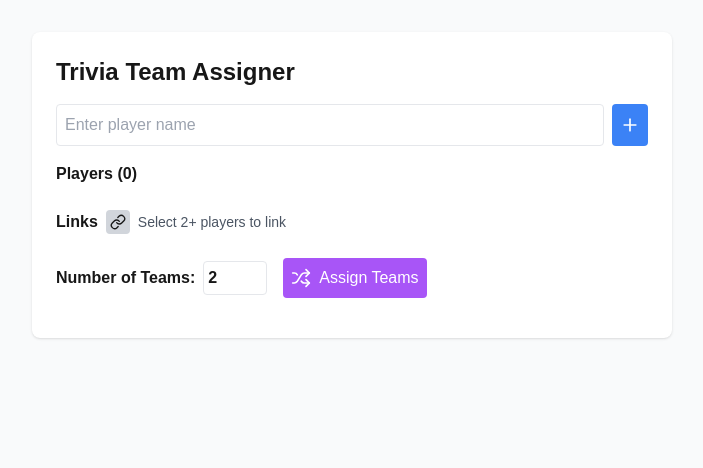
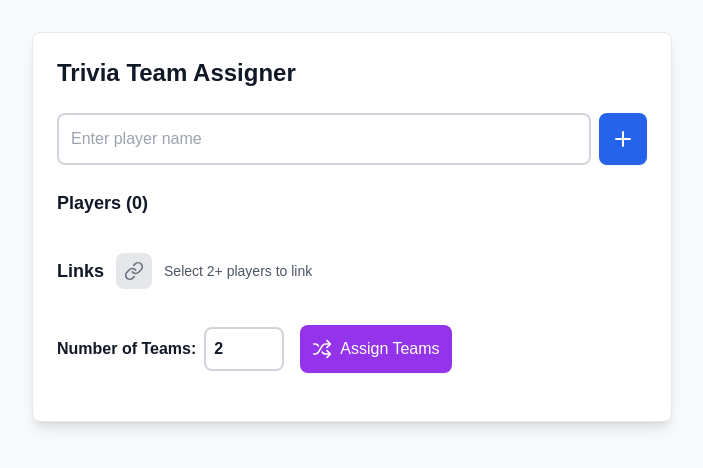
Before and after one commit to ZeroProtagonist/trivia-team-assigner, a Next.js app: page / in a window 1280 px wide. Shown: the top 468 px of the page, without its empty margins (288-991 px from the left). Built offline with nearby package versions, Linux system fonts and the light colour scheme.

Commit message:
Improve UI contrast and accessibility

```diff
--- a/app/page.tsx
+++ b/app/page.tsx
@@ -2,7 +2,7 @@ import TeamAssigner from "@/components/TeamAssigner"
 
 export default function Home() {
   return (
-    <main className="min-h-screen bg-gray-50 p-4">
+    <main className="min-h-screen bg-slate-50 p-4">
       <TeamAssigner />
     </main>
   )
--- a/components/TeamAssigner.tsx
+++ b/components/TeamAssigner.tsx
@@ -61,31 +61,25 @@ const TeamAssigner = () => {
   const assignTeams = () => {
     if (players.length === 0) return;
 
-    // Calculate ideal team sizes
     const totalPlayers = players.length;
     const baseTeamSize = Math.floor(totalPlayers / numTeams);
     const extraPlayers = totalPlayers % numTeams;
 
-    // Initialize teams with names and empty member arrays
     const newTeams: Team[] = Array.from({ length: numTeams }, (_, index) => ({
       name: generateTeamName(),
       members: [] as string[],
       targetSize: index < extraPlayers ? baseTeamSize + 1 : baseTeamSize
     }));
 
-    // Create groups starting with linked players and unlinked players
     const linkedPlayers = new Set(links.flat());
     const unlinkedPlayers = players.filter(player => !linkedPlayers.has(player));
     const unlinkedGroups = unlinkedPlayers.map(player => [player]);
 
-    // Combine and shuffle all groups
     const shuffledGroups = [...links, ...unlinkedGroups]
       .sort(() => Math.random() - 0.5)
       .sort((a, b) => b.length - a.length);
 
-    // Assign groups to teams
     shuffledGroups.forEach(group => {
-      // Find the team that's furthest from its target size and can accommodate this group
       const bestTeam = newTeams
         .filter(team => team.members.length + group.length <= team.targetSize)
         .sort((a, b) => {
@@ -108,37 +102,41 @@ const TeamAssigner = () => {
 
   return (
     <div className="max-w-2xl mx-auto p-4 space-y-6">
-      <div className="bg-white shadow rounded-lg p-6">
-        <h2 className="text-2xl font-bold mb-4">Trivia Team Assigner</h2>
+      <div className="bg-white shadow-lg rounded-lg p-6 border border-gray-200">
+        <h1 className="text-2xl font-bold mb-6 text-gray-900">Trivia Team Assigner</h1>
 
-        <form onSubmit={addPlayer} className="flex gap-2 mb-4">
+        <form onSubmit={addPlayer} className="flex gap-2 mb-6">
           <input
             type="text"
             value={newPlayer}
             onChange={(e: React.ChangeEvent<HTMLInputElement>) => setNewPlayer(e.target.value)}
             placeholder="Enter player name"
-            className="flex-1 p-2 border rounded"
+            className="flex-1 p-3 border-2 border-gray-300 rounded-lg focus:border-blue-500 focus:ring-2 focus:ring-blue-200 text-gray-900"
+            aria-label="Player name input"
           />
           <button
             type="submit"
-            className="p-2 bg-blue-500 text-white rounded hover:bg-blue-600 flex items-center"
+            className="p-3 bg-blue-600 text-white rounded-lg hover:bg-blue-700 focus:ring-2 focus:ring-blue-300 flex items-center shadow-sm"
+            aria-label="Add player"
           >
-            <Plus className="w-5 h-5" />
+            <Plus className="w-6 h-6" />
           </button>
         </form>
 
-        <div className="mb-4">
-          <h3 className="font-semibold mb-2">Players ({players.length})</h3>
+        <div className="mb-6">
+          <h2 className="text-lg font-semibold mb-3 text-gray-900">Players ({players.length})</h2>
           <div className="flex flex-wrap gap-2">
             {players.map((player, index) => (
               <div
                 key={index}
-                className={`p-2 rounded flex items-center gap-2 cursor-pointer ${
+                className={`p-3 rounded-lg flex items-center gap-2 cursor-pointer border-2 shadow-sm ${
                   selectedPlayers.includes(player)
-                    ? 'bg-blue-100 border-blue-500'
-                    : 'bg-gray-100'
+                    ? 'bg-blue-100 border-blue-500 text-blue-900'
+                    : 'bg-gray-100 border-gray-300 text-gray-900 hover:border-gray-400'
                 }`}
                 onClick={() => togglePlayerSelection(player)}
+                role="button"
+                aria-pressed={selectedPlayers.includes(player)}
               >
                 {player}
                 <button
@@ -146,7 +144,8 @@ const TeamAssigner = () => {
                     e.stopPropagation();
                     removePlayer(index);
                   }}
-                  className="hover:text-red-500"
+                  className="hover:text-red-600 focus:text-red-600 p-1"
+                  aria-label={`Remove ${player}`}
                 >
                   <X className="w-4 h-4" />
                 </button>
@@ -155,21 +154,22 @@ const TeamAssigner = () => {
           </div>
         </div>
 
-        <div className="mb-4">
-          <div className="flex items-center gap-2 mb-2">
-            <h3 className="font-semibold">Links</h3>
+        <div className="mb-6">
+          <div className="flex items-center gap-3 mb-3">
+            <h2 className="text-lg font-semibold text-gray-900">Links</h2>
             <button
               onClick={createLink}
               disabled={selectedPlayers.length < 2}
-              className={`p-1 rounded ${
+              className={`p-2 rounded-lg focus:ring-2 ${
                 selectedPlayers.length >= 2
-                  ? 'bg-green-500 text-white hover:bg-green-600'
-                  : 'bg-gray-300'
+                  ? 'bg-green-600 text-white hover:bg-green-700 focus:ring-green-300'
+                  : 'bg-gray-200 text-gray-500 cursor-not-allowed'
               }`}
+              aria-label="Create link between selected players"
             >
-              <LinkIcon className="w-4 h-4" />
+              <LinkIcon className="w-5 h-5" />
             </button>
-            <span className="text-sm text-gray-600">
+            <span className="text-sm text-gray-600" aria-live="polite">
               {selectedPlayers.length > 0
                 ? `Selected: ${selectedPlayers.length} players`
                 : 'Select 2+ players to link'}
@@ -177,11 +177,12 @@ const TeamAssigner = () => {
           </div>
           <div className="flex flex-wrap gap-2">
             {links.map((link, index) => (
-              <div key={index} className="p-2 bg-blue-100 rounded flex items-center gap-2">
-                {link.join(' + ')}
+              <div key={index} className="p-3 bg-blue-100 border-2 border-blue-300 rounded-lg flex items-center gap-2 shadow-sm">
+                <span className="text-blue-900">{link.join(' + ')}</span>
                 <button
                   onClick={() => removeLink(index)}
-                  className="hover:text-red-500"
+                  className="hover:text-red-600 focus:text-red-600 p-1"
+                  aria-label="Remove link"
                 >
                   <X className="w-4 h-4" />
                 </button>
@@ -190,9 +191,9 @@ const TeamAssigner = () => {
           </div>
         </div>
 
-        <div className="mb-4">
-          <div className="flex items-center gap-4 mb-2">
-            <label className="font-semibold">
+        <div className="mb-6">
+          <div className="flex flex-wrap items-center gap-4 mb-3">
+            <label className="font-semibold text-gray-900">
               Number of Teams:
               <input
                 type="number"
@@ -201,15 +202,17 @@ const TeamAssigner = () => {
                 onChange={(e: React.ChangeEvent<HTMLInputElement>) =>
                   setNumTeams(Math.max(2, parseInt(e.target.value) || 2))
                 }
-                className="ml-2 p-1 w-16 border rounded"
+                className="ml-2 p-2 w-20 border-2 border-gray-300 rounded-lg focus:border-blue-500 focus:ring-2 focus:ring-blue-200"
+                aria-label="Number of teams"
               />
             </label>
             <button
               onClick={assignTeams}
-              className="p-2 bg-purple-500 text-white rounded hover:bg-purple-600 flex items-center gap-2"
+              className="p-3 bg-purple-600 text-white rounded-lg hover:bg-purple-700 focus:ring-2 focus:ring-purple-300 flex items-center gap-2 shadow-sm"
+              aria-label="Assign teams"
             >
               <Shuffle className="w-5 h-5" />
-              Assign Teams
+              <span>Assign Teams</span>
             </button>
           </div>
         </div>
@@ -217,14 +220,19 @@ const TeamAssigner = () => {
         {teams.length > 0 && (
           <div className="grid grid-cols-1 md:grid-cols-2 gap-4">
             {teams.map((team, index) => (
-              <div key={index} className="p-4 bg-gray-100 rounded">
-                <h3 className="font-bold mb-2">{team.name}</h3>
-                <ul className="list-disc list-inside">
+              <div
+                key={index}
+                className="p-4 bg-gray-50 border-2 border-gray-300 rounded-lg shadow-sm"
+                role="region"
+                aria-label={`Team ${index + 1}`}
+              >
+                <h3 className="font-bold mb-3 text-lg text-gray-900">{team.name}</h3>
+                <ul className="list-disc list-inside space-y-1">
                   {team.members.map((member, mIndex) => (
-                    <li key={mIndex}>{member}</li>
+                    <li key={mIndex} className="text-gray-800">{member}</li>
                   ))}
                 </ul>
-                <div className="mt-2 text-sm text-gray-600">
+                <div className="mt-3 text-sm font-medium text-gray-600">
                   Team Size: {team.members.length}
                 </div>
               </div>
```
Also changed, not shown: eslintrc.json (added, +9 -0 lines).
